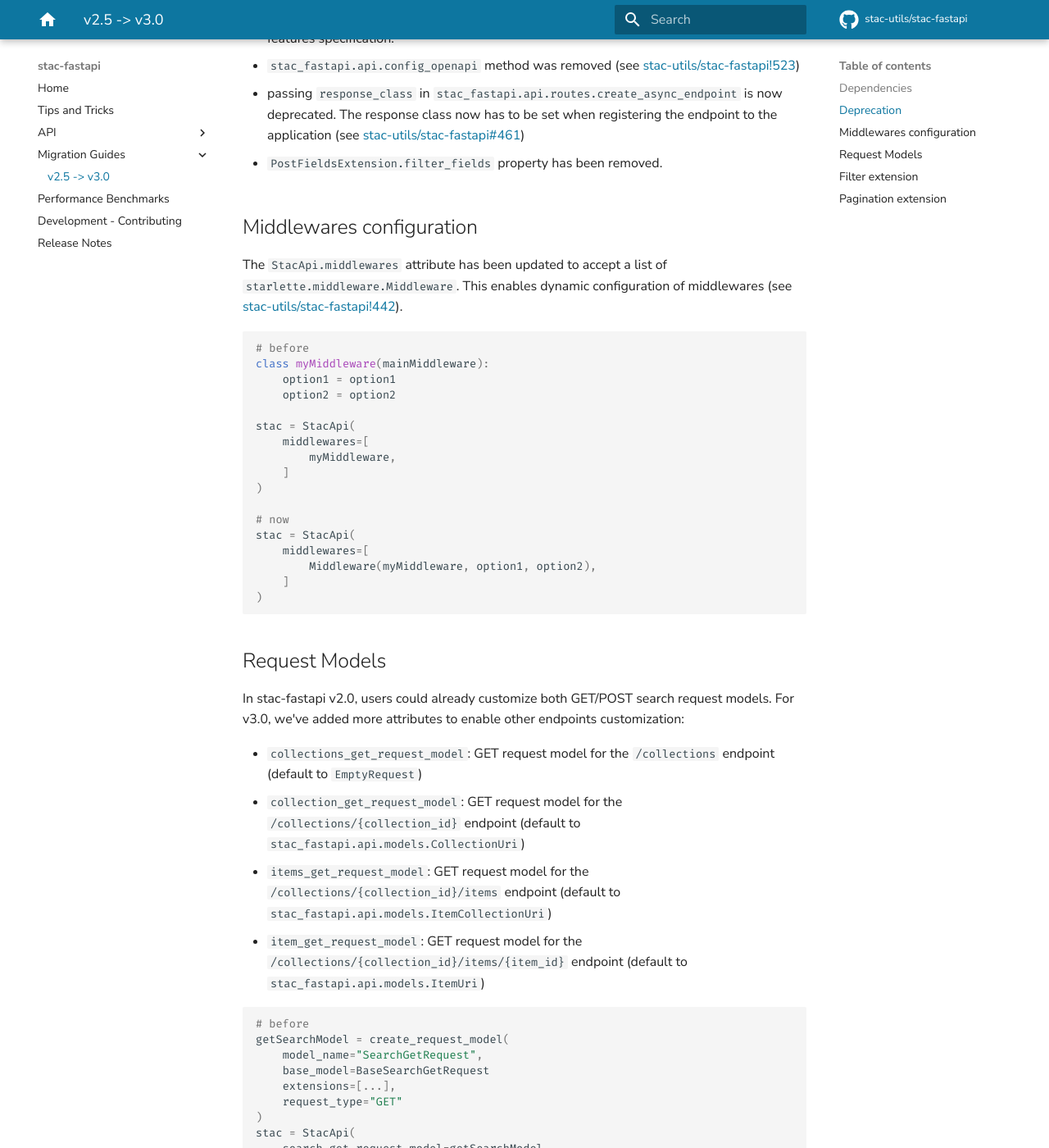
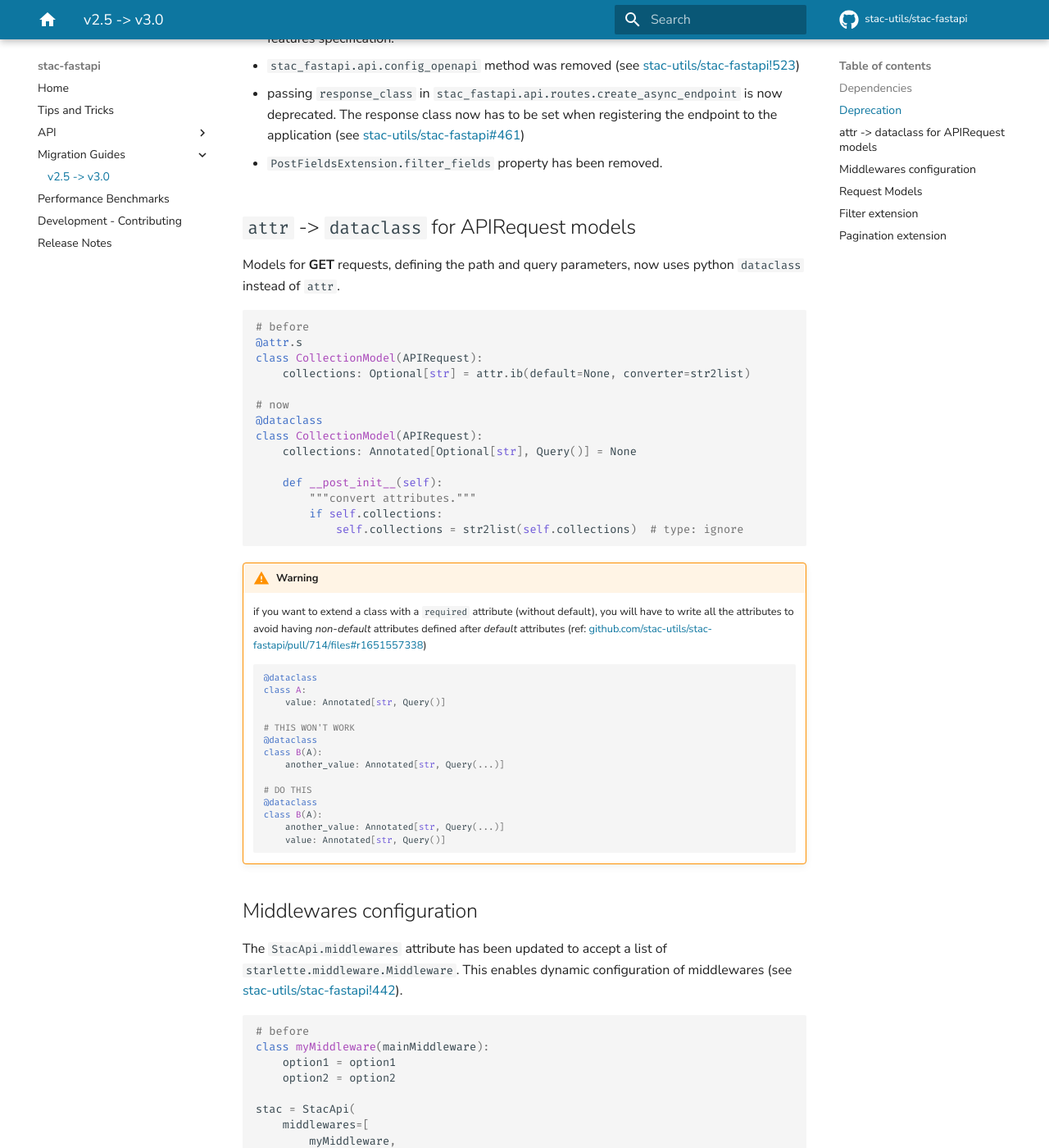
Before and after one commit to stac-utils/stac-fastapi, an MkDocs documentation site: the page built from docs/src/migrations/v3.0.0.md, in a window 1280 px wide and 1400 px high, scrolled down 690 px. Shown: the whole window at 82% size. Built offline with MkDocs 1.6.1 and Material for MkDocs 9.7.7, drawn with Linux system fonts in a browser that asks for light colours; comment, search, counter and statistics services are not loaded.

Commit message:
update migration

````diff
--- a/docs/src/migrations/v3.0.0.md
+++ b/docs/src/migrations/v3.0.0.md
@@ -13,7 +13,6 @@ Most of the **stac-fastapi's** dependencies have been upgraded. Moving from pyda
 
 In addition to pydantic v2 update, `stac-pydantic` has been updated to better match the STAC and STAC-API specifications (see https://github.com/stac-utils/stac-pydantic/blob/main/CHANGELOG.md#310-2024-05-21)
 
-
 ## Deprecation
 
 * the `ContextExtension` have been removed (see https://github.com/stac-utils/stac-pydantic/pull/138) and was replaced by optional `NumberMatched` and `NumberReturned` attributes, defined by the OGC features specification.
@@ -23,6 +22,49 @@ In addition to pydantic v2 update, `stac-pydantic` has been updated to better ma
 * passing `response_class` in `stac_fastapi.api.routes.create_async_endpoint` is now deprecated. The response class now has to be set when registering the endpoint to the application (see https://github.com/stac-utils/stac-fastapi/issues/461)
 
 * `PostFieldsExtension.filter_fields` property has been removed.
+
+## `attr` -> `dataclass` for APIRequest models
+
+Models for **GET** requests, defining the path and query parameters, now uses python `dataclass` instead of `attr`.
+
+```python
+# before
+@attr.s
+class CollectionModel(APIRequest):
+    collections: Optional[str] = attr.ib(default=None, converter=str2list)
+
+# now
+@dataclass
+class CollectionModel(APIRequest):
+    collections: Annotated[Optional[str], Query()] = None
+
+    def __post_init__(self):
+        """convert attributes."""
+        if self.collections:
+            self.collections = str2list(self.collections)  # type: ignore
+
+```
+
+!!! warning
+
+    if you want to extend a class with a `required` attribute (without default), you will have to write all the attributes to avoid having *non-default* attributes defined after *default* attributes (ref: https://github.com/stac-utils/stac-fastapi/pull/714/files#r1651557338)
+
+    ```python
+    @dataclass
+    class A:
+        value: Annotated[str, Query()]
+
+    # THIS WON'T WORK
+    @dataclass
+    class B(A):
+        another_value: Annotated[str, Query(...)]
+
+    # DO THIS
+    @dataclass
+    class B(A):
+        another_value: Annotated[str, Query(...)]
+        value: Annotated[str, Query()]
+    ```
 
 ## Middlewares configuration
 
````
Also changed, not shown: CHANGES.md (+1 -0 lines).
